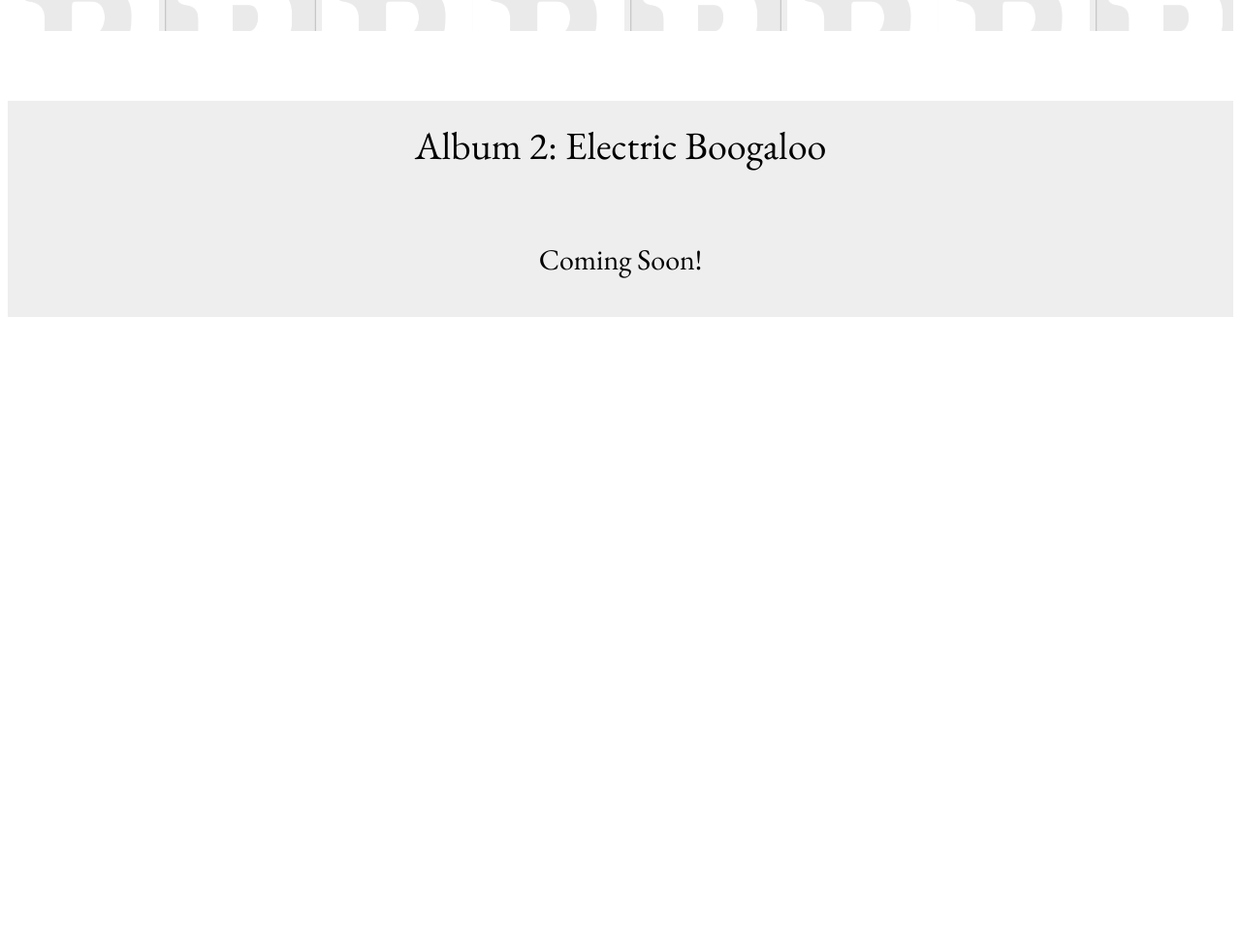
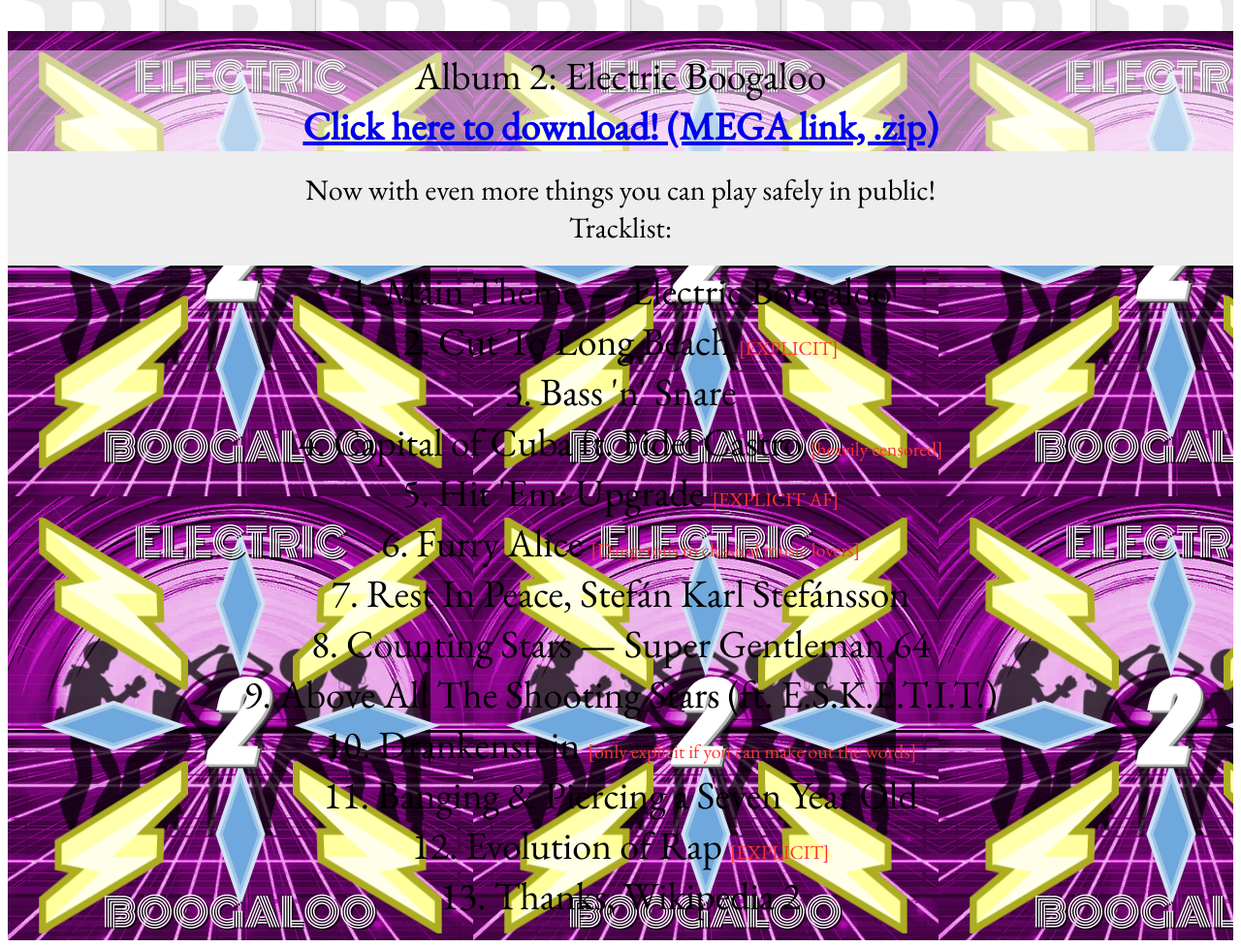
Before and after one commit to lgtyqz/SoBadItsGoodMusak, a plain HTML site: page index.html in a window 1280 px wide. Shown: the part 3138-4116 px from the top of the page at 97% size. Before the commit the page ends 3473 px from the top, so only its background shows below. Drawn offline with nearby package versions, Linux system fonts and the light colour scheme.

Commit message:
Album 2 bois

```diff
--- a/index.html
+++ b/index.html
@@ -7,6 +7,12 @@
         <style>
             #album1 {
                 background-image: url("Album Cover 1.png");
+            }
+            #album2 {
+                background-image: url("Album 2 Cover_ Electric Boogaloo.png");
+            }
+            .blur {
+                background-color: rgba(255, 255, 255, 0.5);
             }
         </style>
         <script>
@@ -115,13 +121,59 @@
                 </div>
             </div>
         </div>
-        <br><br><br><br> <!-- super lazy solution -->
         <div id="musicHolder">
             <div class="sectionTitle" id="album2">
+                <div class="blur">
                 Album 2: Electric Boogaloo<br>
-                <!--<a href="https://mega.nz/#!2OYUWaCZ!462RM3gGxwq07vXOG2HzJg3JOAGp6n7wmDtHixWqpX0"><strong>Click here to download! (MEGA link, .zip)</strong></a>-->
+                <a href="https://mega.nz/#!uXQnzAoC!_MrAe8GOydEuBJ_GNXoD7l7Z24lKW0wZCKdWNdTB8Hk"><strong>Click here to download! (MEGA link, .zip)</strong></a>
                 <br>
-                <div class="sectionSubtitle">Coming Soon!<br></div>
+                </div>
+                <div class="sectionSubtitle">Now with even more things you can play safely in public!<br>Tracklist:<br></div>
+                <div class="audioHolder2">
+                    1. Main Theme — Electric Boogaloo
+                </div>
+                <div class="audioHolder2">
+                    2. Cut To Long Beach
+                    <span class="explicit">[EXPLICIT]</span>
+                </div>
+                <div class="audioHolder2">
+                    3. Bass 'n' Snare
+                </div>
+                <div class="audioHolder2">
+                    4. Capital of Cuba ft. Fidel Castro
+                    <span class="explicit">[heavily censored]</span>
+                </div>
+                <div class="audioHolder2">
+                    5. Hit 'Em: Upgrade
+                    <span class="explicit">[EXPLICIT AF]</span>
+                </div>
+                <div class="audioHolder2">
+                    6. Furry Alice
+                    <span class="explicit">[Dangerous to classical music lovers]</span>
+                </div>
+                <div class="audioHolder2">
+                    7. Rest In Peace, Stefán Karl Stefánsson
+                </div>
+                <div class="audioHolder2">
+                    8. Counting Stars — Super Gentleman 64
+                </div>
+                <div class="audioHolder2">
+                    9. Above All The Shooting Stars (ft. E.S.K.E.T.I.T.)
+                </div>
+                <div class="audioHolder2">
+                    10. Drankenstein
+                    <span class="explicit">[only explicit if you can make out the words]</span>
+                </div>
+                <div class="audioHolder2">
+                    11. Banging & Piercing a Seven Year Old
+                </div>
+                <div class="audioHolder2">
+                    12. Evolution of Rap
+                    <span class="explicit">[EXPLICIT]</span>
+                </div>
+                <div class="audioHolder2">
+                    13. Thanks, Wikipedia 2
+                </div>
             </div>
         </div>
     </body>
```
